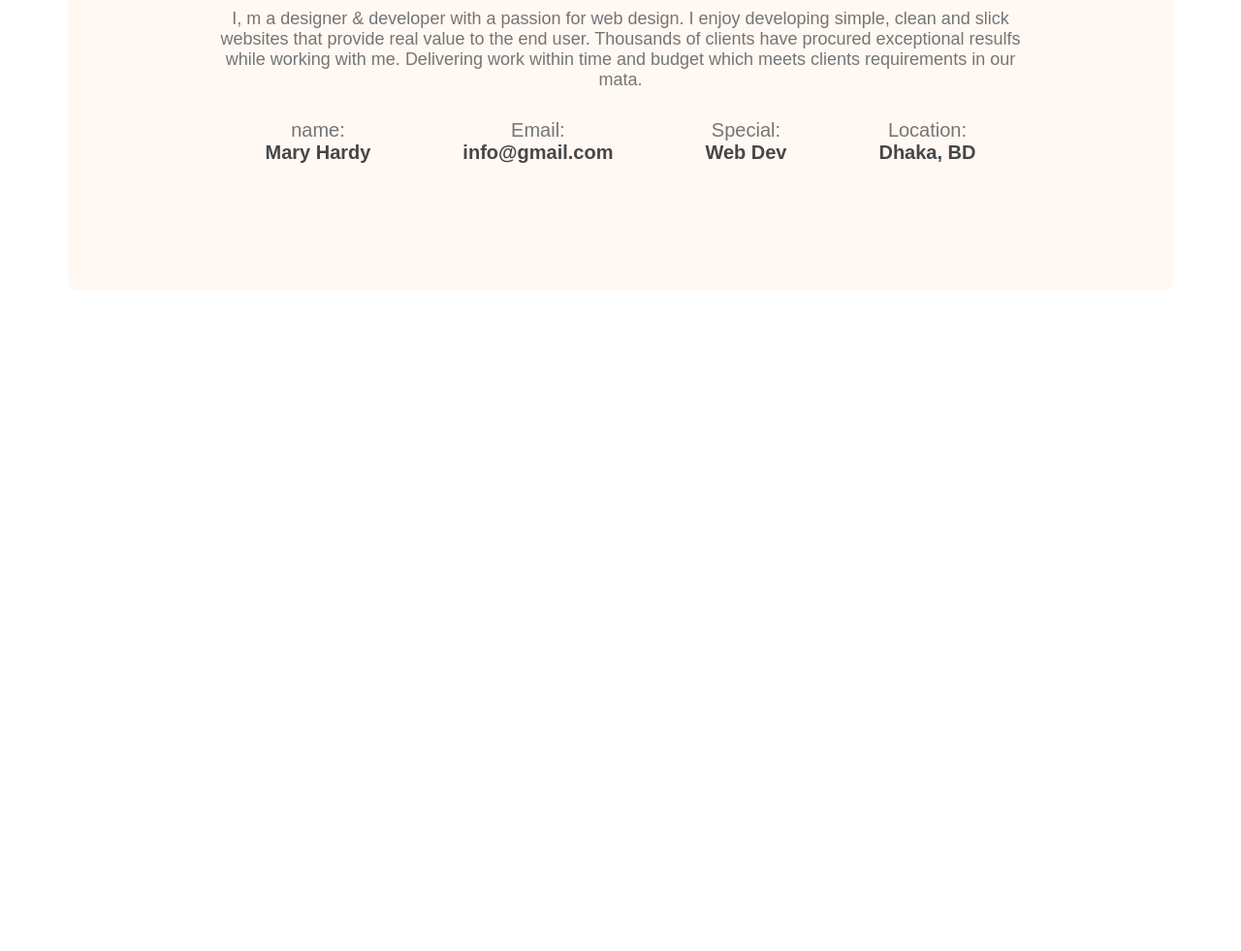
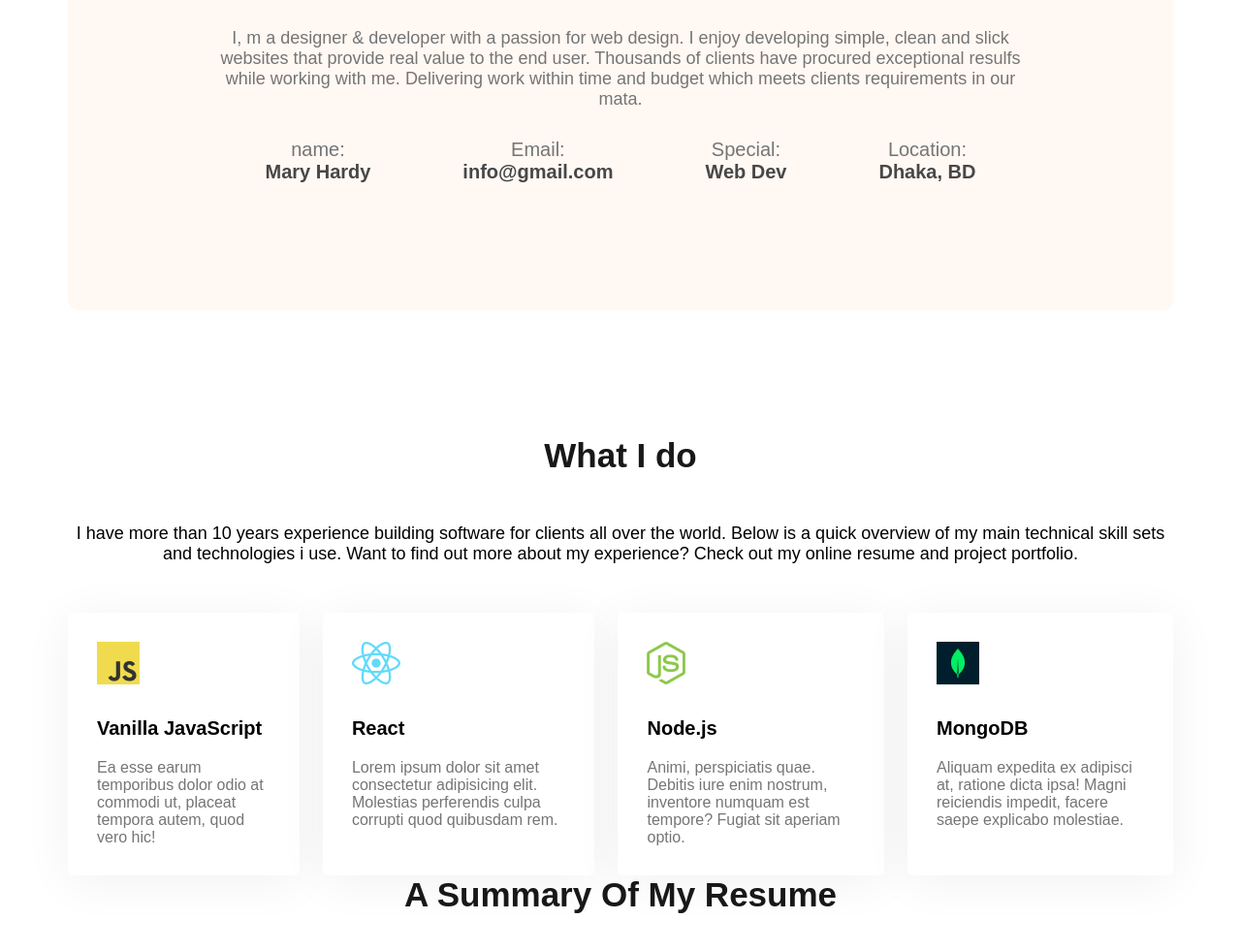
Before and after one commit to Zawad999/developer-portfolio, a plain HTML site: page index.html in a window 1280 px wide. Shown: the part 1173-2154 px from the top of the page at 97% size. Before the commit the page ends 1473 px from the top, so only its background shows below. Drawn offline with Linux system fonts and the light colour scheme.

Commit message:
added skills content

```diff
--- a/index.html
+++ b/index.html
@@ -57,8 +57,40 @@
                         <p class="info-description">Dhaka, BD</p>
                     </div>
                 </div>
+            </section>
 
+            <section class="what-i-do">
+                <h3 class="section-title">What I do</h3>
+                <!-- .skills-container>.skill*4>img+p.skill-title+p.skill-description>lorem15 -->
+                <p class="about-my-skill">I have more than 10 years experience building software for clients all over the world. Below is a quick overview of my main technical skill sets and technologies i use. Want to find out more about my experience? Check out my online resume and project portfolio.</p>
 
+                <div class="skills-container">
+                    <div class="skill">
+                        <img class="skill-logo" src="images/icons/js.png" alt="">
+                        <p class="skill-title">Vanilla JavaScript</p>
+                        <p class="skill-description">Ea esse earum temporibus dolor odio at commodi ut, placeat tempora autem, quod vero hic!</p>
+                    </div>
+                    <div class="skill" >
+                        <img class="skill-logo" src="images/icons/react.png" alt="">
+                        <p class="skill-title">React</p>
+                        <p class="skill-description">Lorem ipsum dolor sit amet consectetur adipisicing elit. Molestias perferendis culpa corrupti quod quibusdam rem.</p>
+                    </div>
+                    <div class="skill">
+                        <img class="skill-logo" src="images/icons/nodejs.png" alt="">
+                        <p class="skill-title">Node.js</p>
+                        <p class="skill-description">Animi, perspiciatis quae. Debitis iure enim nostrum, inventore numquam est tempore? Fugiat sit aperiam optio.</p>
+                    </div>
+                    <div class="skill">
+                        <img class="skill-logo" src="images/icons/mongo.png" alt="">
+                        <p class="skill-title">MongoDB</p>
+                        <p class="skill-description">Aliquam expedita ex adipisci at, ratione dicta ipsa! Magni reiciendis impedit, facere saepe explicabo molestiae.</p>
+                    </div>
+                </div>
+
+            </section>
+ <!-- Resume Section -->
+            <section class="resume">
+               <h3 class="section-title">A Summary Of My Resume</h3>
             </section>
         </main>
         <footer>
--- a/styles/portfolio.css
+++ b/styles/portfolio.css
@@ -85,7 +85,8 @@ main{
 }
 
 .section-title{
-    margin-bottom: 30px;
+    text-align: center;
+    margin-bottom: 50px;
     font-weight: 700;
     font-size: 35px;
     color: #181818;
@@ -93,19 +94,15 @@ main{
 .section-description{
     font-weight: 400;
     font-size: 18px;
-    text-align: center;
     color: #757575;
     margin-bottom: 30px;
+    text-align: center;
 }
 
 .about-info-container{
     display: flex;
     justify-content: space-around;
 }
-
-/* .about-info{
-    margin-right: 50px;
-} */
 
 .about .info-title{
     font-size: 20px;
@@ -118,3 +115,41 @@ main{
     font-size: 20px;
     color: #474747;
 }
+
+
+/* What I do section style */
+.what-i-do{
+    margin-top: 130px ;
+}
+.about-my-skill{
+    font-weight: 400;
+    font-size: 18px;
+    text-align: center; */
+    color: #757575;
+    margin-bottom: 50px;
+}
+.skills-container{
+    display: flex;
+    gap:24px;
+}
+.skill{
+
+    background: #FFFFFF;
+    box-shadow: 0px 6px 50px rgba(0, 0, 0, 0.06);
+    border-radius: 5px;
+    padding:30px;
+}
+
+.skill-title{
+    font-weight: 700;
+    font-size: 20px;
+    margin-top: 30px ;
+    margin-bottom: 20px ;
+}
+.skill-description{
+
+    color: #757575;
+    font-size: 16px;
+}
+
+/* Resume styles */
```
